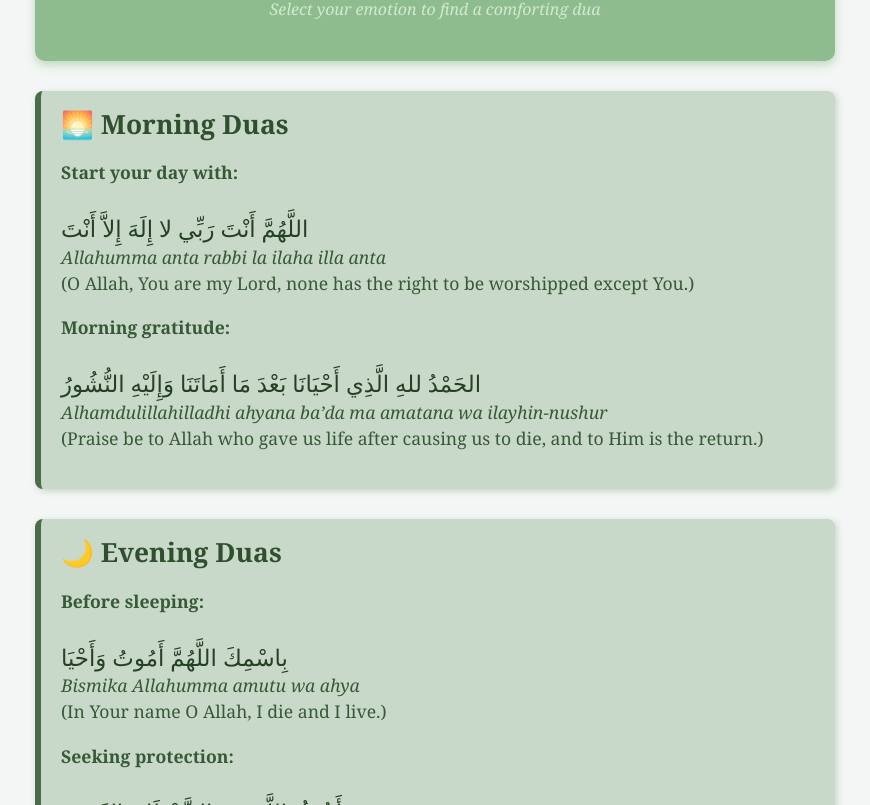
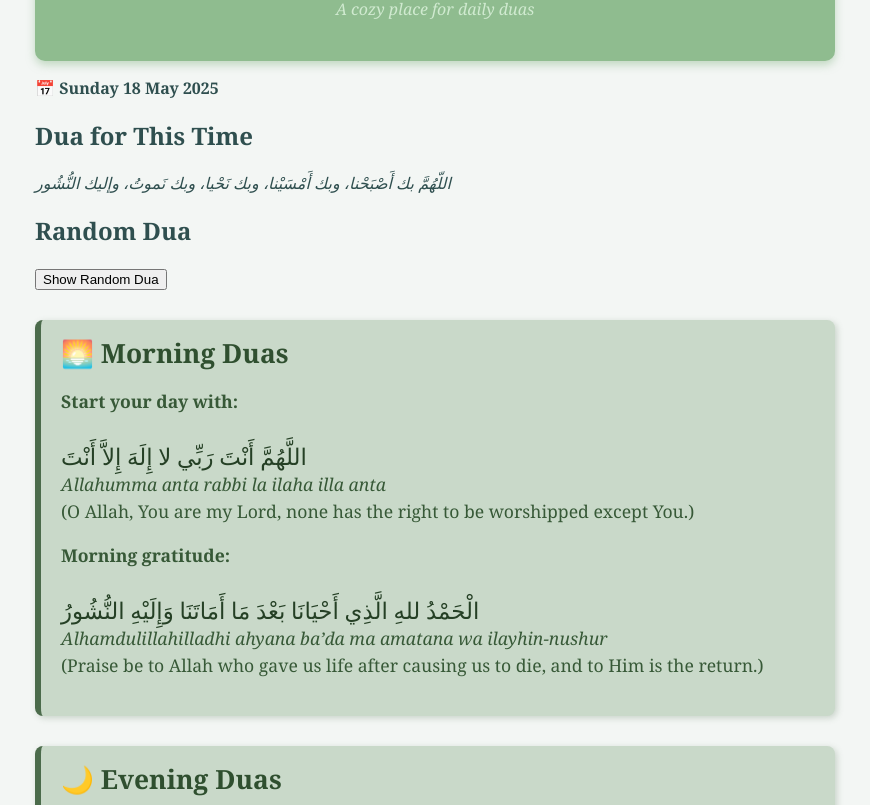
Before and after one commit to Mohdmahin/duas, a plain HTML site: page index.html in a window 1280 px wide. Shown: the part 110-915 px from the top of the page, without its empty margins (205-1075 px from the left). Drawn offline with Linux system fonts and the light colour scheme.

Commit message:
Update index.html

```diff
--- a/index.html
+++ b/index.html
@@ -2,16 +2,35 @@
 <html lang="en">
 <head>
   <meta charset="UTF-8" />
-  <meta name="viewport" content="width=device-width, initial-scale=1.0"/>
-  <title>Duas</title>
+  <meta name="viewport" content="width=device-width, initial-scale=1" />
+  <title>DuaNest</title>
   <link rel="stylesheet" href="style.css"/>
+  <style>
+    /* Minimal styling for demonstration */
+    .arabic { font-family: "Amiri", serif; font-size: 1.2em; }
+    .transliteration { font-style: italic; color: #555; }
+    .meaning { margin-bottom: 1em; }
+    .dua-card { border: 1px solid #ccc; padding: 10px; margin-top: 10px; background: #f9f9f9; }
+  </style>
 </head>
 <body>
   <div class="container">
     <header>
-      <h1>🕊️ Duas</h1>
-      <p>Select your emotion to find a comforting dua</p>
+      <h1>🕊️ DuaNest</h1>
+      <p>A cozy place for daily duas</p>
     </header>
+
+    <!-- Today's Date -->
+    <p id="current-date" style="font-weight: bold;"></p>
+
+    <!-- Time-based Dua -->
+    <h2>Dua for This Time</h2>
+    <p id="time-dua" style="font-style: italic;"></p>
+
+    <!-- Random Dua Button -->
+    <h2>Random Dua</h2>
+    <button onclick="showRandomDua()">Show Random Dua</button>
+    <p id="random-dua" style="font-style: italic;"></p>
 
     <!-- Morning Duas Section -->
     <section class="fixed-duas">
@@ -25,7 +44,7 @@
         </li>
         <li>
           <strong>Morning gratitude:</strong><br />
-          <span class="arabic">الحَمْدُ للهِ الَّذِي أَحْيَانَا بَعْدَ مَا أَمَاتَنَا وَإِلَيْهِ النُّشُورُ</span><br />
+          <span class="arabic">الْحَمْدُ للهِ الَّذِي أَحْيَانَا بَعْدَ مَا أَمَاتَنَا وَإِلَيْهِ النُّشُورُ</span><br />
           <em>Alhamdulillahilladhi ahyana ba’da ma amatana wa ilayhin-nushur</em><br />
           (Praise be to Allah who gave us life after causing us to die, and to Him is the return.)
         </li>
@@ -79,6 +98,7 @@
   </div>
 
   <script>
+    // Dua data for emotions
     const duas = {
       sad: {
         title: "Feeling Sad",
@@ -130,6 +150,44 @@
       `;
       card.style.display = 'block';
     }
+
+    // Time-based duas
+    const morningDua = "اللّهُمَّ بك أَصْبَحْنا، وبك أَمْسَيْنا، وبك نَحْيا، وبك نَموتُ، وإليك النُّشُور";
+    const eveningDua = "اللّهُمَّ أَمْسَيْنا بك، وبك أَصْبَحْنا، وبك نَحْيا، وبك نَموتُ، وإليك المَصير";
+
+    function showTimeBasedDua() {
+      const hour = new Date().getHours();
+      const dua = hour < 18 ? morningDua : eveningDua;
+      document.getElementById("time-dua").textContent = dua;
+    }
+
+    // Random duas array
+    const randomDuas = [
+      "اللّهُـمَّ أَنْتَ رَبِّـي لا إِلـهَ إِلاّ أَنْتَ، خَلَقْتَنـي وَأَنا عَبْـدُك",
+      "اللّهُـمَّ إِنِّي أَصْبَـحْتُ أُشْهِـدُكَ، وَأُشْهِدُ حَمَلَـةَ عَرْشِـكَ",
+      "اللّهُـمَّ عافِـني في بَدَنـي، اللّهُـمَّ عافِـني في سَمْعـي"
+    ];
+
+    function showRandomDua() {
+      const randomIndex = Math.floor(Math.random() * randomDuas.length);
+      document.getElementById("random-dua").textContent = randomDuas[randomIndex];
+    }
+
+    // On page load
+    document.addEventListener("DOMContentLoaded", function () {
+      // Show formatted date
+      const today = new Date();
+      const formattedDate = today.toLocaleDateString("en-GB", {
+        weekday: "long",
+        year: "numeric",
+        month: "long",
+        day: "numeric"
+      });
+      document.getElementById("current-date").textContent = "📅 " + formattedDate;
+
+      // Show time-based dua
+      showTimeBasedDua();
+    });
   </script>
 </body>
 </html>
```
